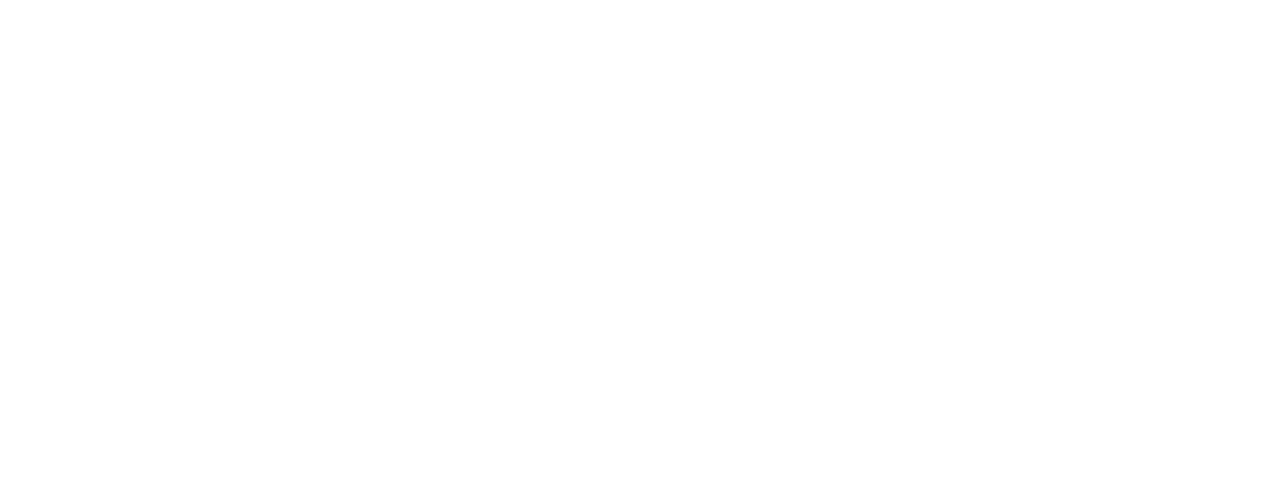
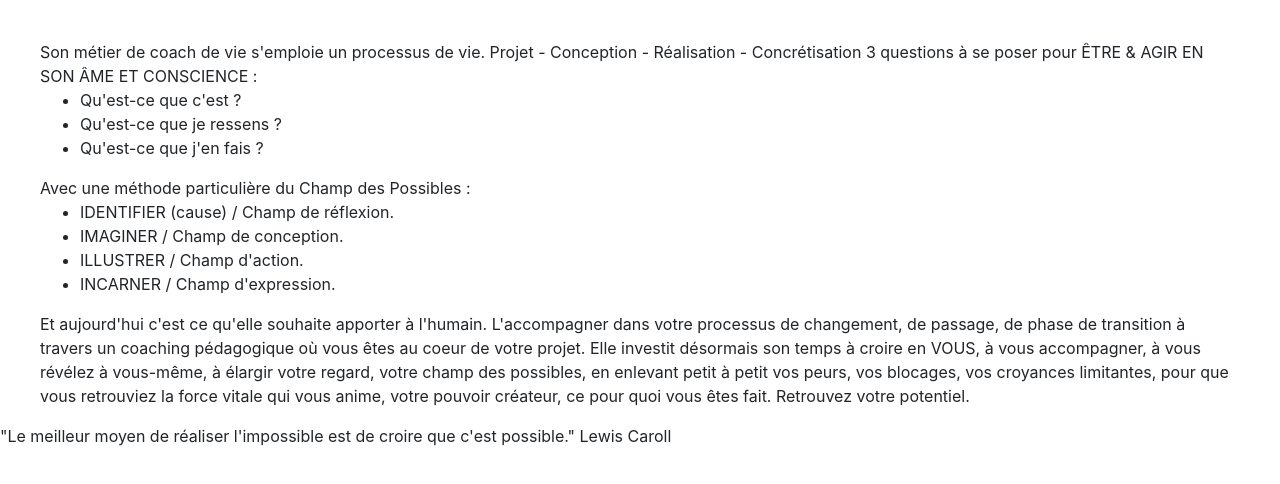
Before and after one commit to degroote-benjamin/Celinepizzi, a plain HTML site: page demarche.html in a window 1280 px wide. Drawn offline with nearby package versions, Linux system fonts and the light colour scheme.

Commit message:
modif accompagnement et démarche

```diff
--- a/demarche.html
+++ b/demarche.html
@@ -4,7 +4,7 @@
 <head>
   <meta charset="utf-8">
   <meta http-equiv="x-ua-compatible" content="ie=edge">
-    <title></title>
+  <title>Démarche</title>
   <meta name="description" content="">
   <meta name="viewport" content="width=device-width, initial-scale=1">
 
@@ -18,6 +18,39 @@
 </head>
 
 <body>
+
+  <nav></nav>
+
+  <div>
+    <section>
+      <figure>
+        <img >
+        <figcaption>Son métier de coach de vie s'emploie un processus de vie.
+          Projet - Conception - Réalisation - Concrétisation
+          3 questions à se poser pour ÊTRE & AGIR EN SON ÂME ET CONSCIENCE :
+          <ul>
+            <li>Qu'est-ce que c'est ?</li>
+            <li>Qu'est-ce que je ressens ?</li>
+            <li>Qu'est-ce que j'en fais ?</li>
+          </ul>
+          Avec une méthode particulière du Champ des Possibles :
+          <ul>
+            <li>IDENTIFIER (cause) / Champ de réflexion.</li>
+            <li>IMAGINER / Champ de conception.</li>
+            <li>ILLUSTRER / Champ d'action.</li>
+            <li>INCARNER / Champ d'expression.</li>
+          </ul>
+
+          Et aujourd'hui c'est ce qu'elle souhaite apporter à l'humain. L'accompagner dans votre processus de changement, de passage, de phase de transition à travers un coaching pédagogique où vous êtes au coeur de votre projet.
+
+          Elle investit désormais son temps à croire en VOUS, à vous accompagner, à vous révélez à vous-même, à élargir votre regard, votre champ des possibles, en enlevant petit à petit vos peurs, vos blocages, vos croyances limitantes, pour que vous retrouviez la force vitale qui vous anime, votre pouvoir créateur, ce pour quoi vous êtes fait.
+          Retrouvez votre potentiel.
+
+        </figcaption>
+      </figure>
+      <p>"Le meilleur moyen de réaliser l'impossible est de croire que c'est possible." Lewis Caroll</p>
+    </section>
+  </div>
 
 
   <script src="https://code.jquery.com/jquery-1.12.0.min.js"></script>
```
Also changed, not shown: accompagnement.html (+26 -1 lines). Lines whose indentation alone changed are shown as unchanged.
